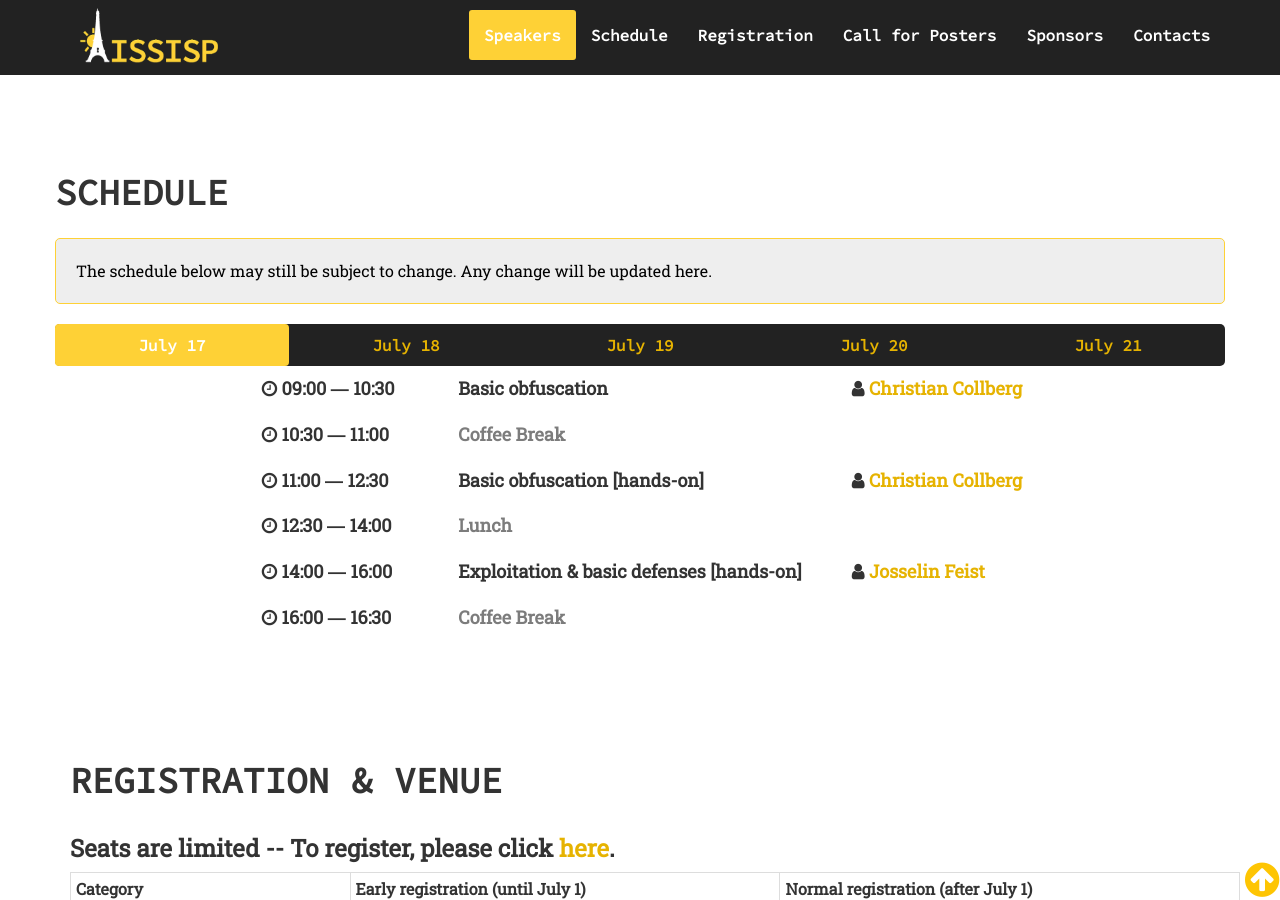
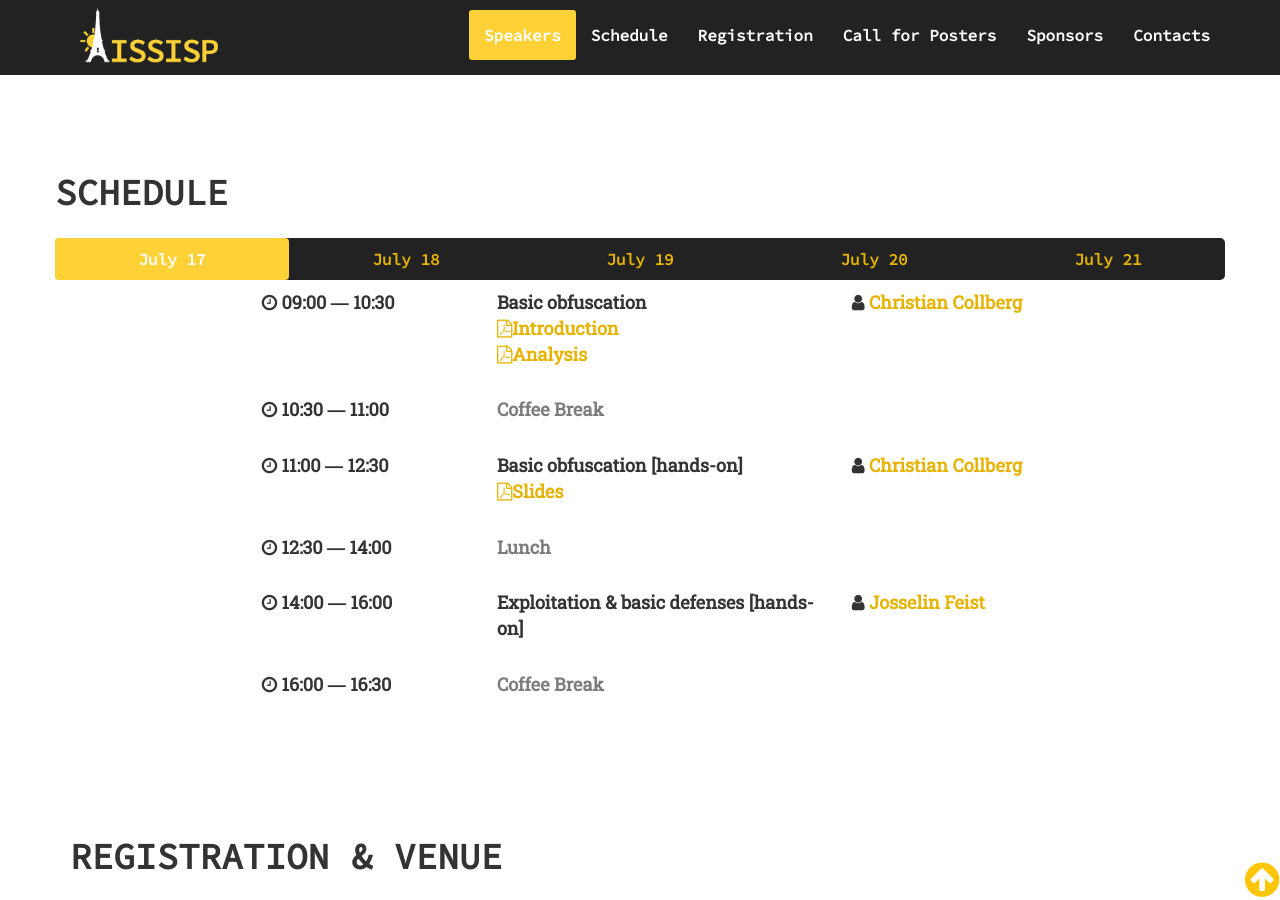
Before and after one commit to issisp2017/issisp2017.github.io, a Jekyll site: the page built from index.md, in a window 1280 px wide and 900 px high, scrolled down 3528 px. Built offline with Jekyll 4.4.1, drawn with Linux system fonts in a browser that asks for light colours; nearby versions of some CDN libraries.

Commit message:
Add slides

```diff
--- a/_includes/schedule.html
+++ b/_includes/schedule.html
@@ -7,13 +7,6 @@
   {% assign teachers = site.data.people | where: "teacher", true %}
   {% assign slots = site.data.slots %}
 
-
-  <div class="row alert alerted">
-    <p>
-      The schedule below may still be subject to change.
-      Any change will be updated here.
-    </p>
-  </div>
 
   <div class="row">
     <ul class="nav nav-pills nav-justified">
@@ -62,10 +55,26 @@
                   {% else %}
                   <div class="col-sm-12 col-md-6 nolecture">
                     {% endif %}
-                    {{ lecture.title }}
-                    {% if c.handson %}
-                    [hands-on]
+
+                    <ul class="fa-ul">
+                      <li>
+                        {{ lecture.title }}
+                        {% if c.handson %}
+                        [hands-on]
+                        {% endif %}
+                      </li>
+
+
+                    {% if c.files %}
+                    {% for f in c.files %}
+                      <li>
+                        <a class="slide" href="/assets/slides/{{ f.file }}">
+                          <i class="fa fa-file-pdf-o" aria-hidden="true"></i>{{ f.name }}</a>
+                      </li>
+                    {% endfor %}
                     {% endif %}
+
+                    </ul>
                   </div>
                   {% if lecture.teacher %}
                   <div class="col-sm-12 col-md-6 teacher">
```
Also changed, not shown: _data/schedule.yml (+60 -1 lines), 12 other files.
